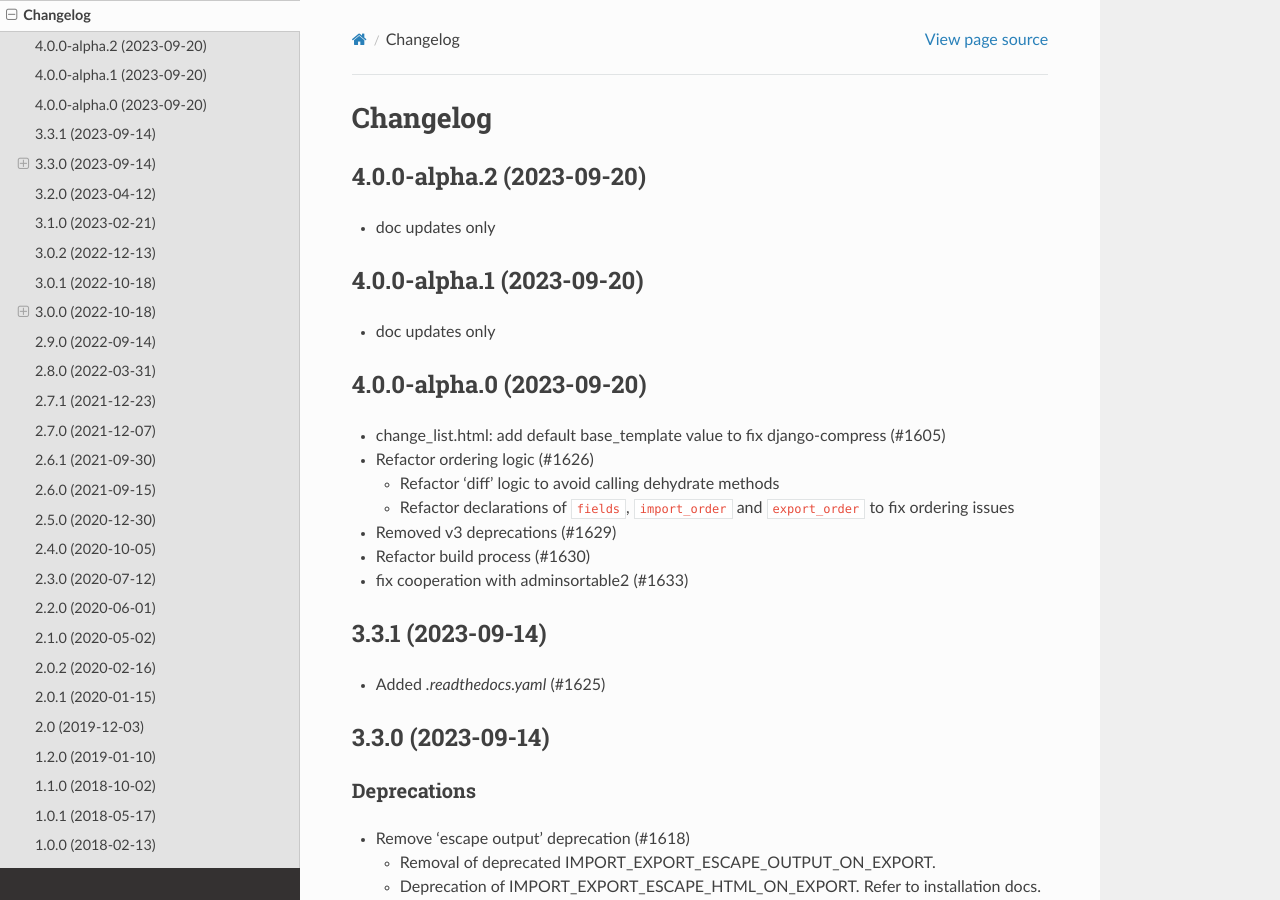
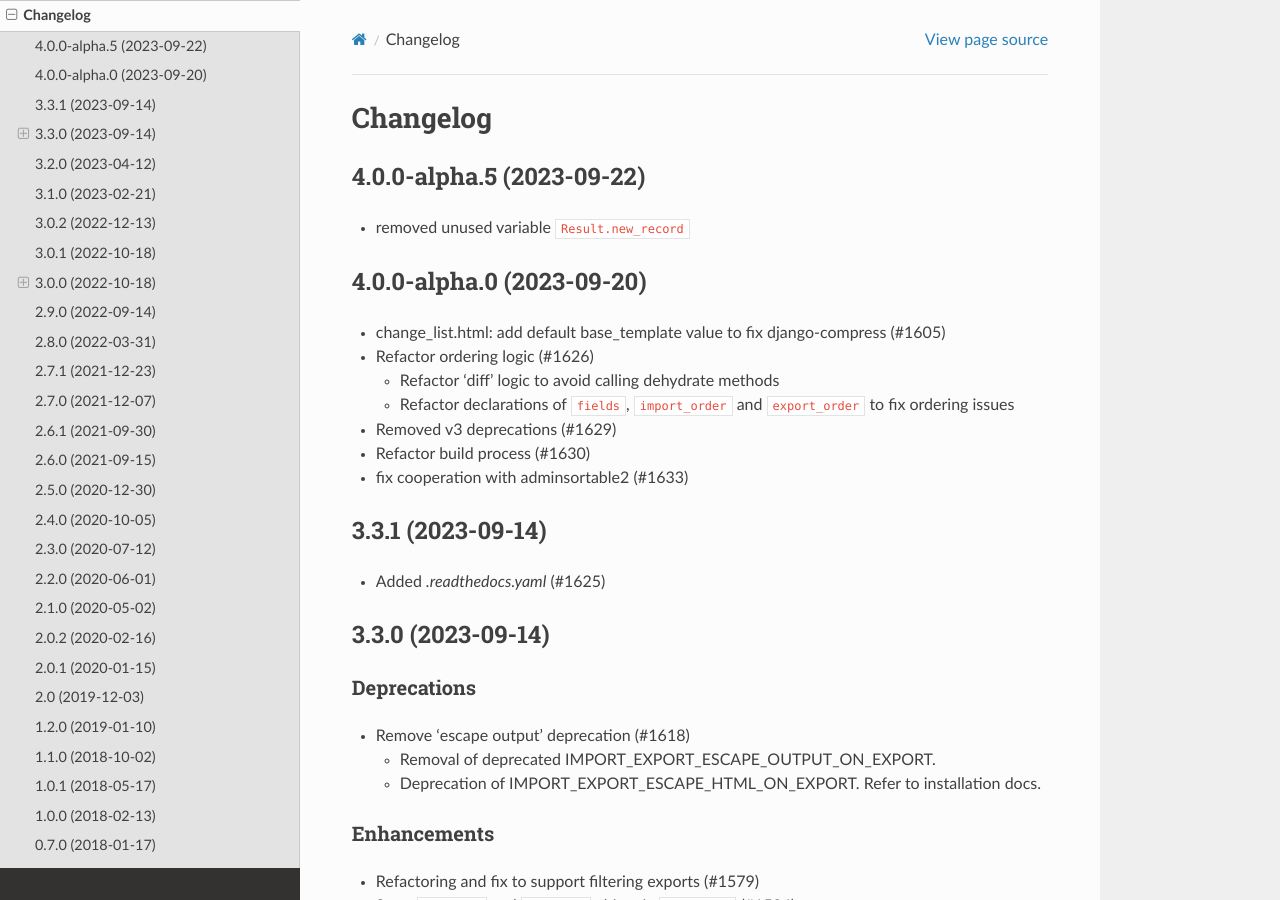
Before and after one commit to django-import-export/django-import-export, a Sphinx documentation site: the page built from docs/changelog.rst, in a window 1280 px wide and 900 px high. Built offline with Sphinx 7.4.7 and the Read the Docs theme 2.0.0, drawn with Linux system fonts in a browser that asks for light colours; pages that are not in the unit, such as notebooks, are missing from menus; the version number could not be read and is left out.

Commit message:
removed unused var new_record

```diff
--- a/docs/changelog.rst
+++ b/docs/changelog.rst
@@ -1,15 +1,10 @@
 Changelog
 =========
 
-4.0.0-alpha.2 (2023-09-20)
+4.0.0-alpha.5 (2023-09-22)
 --------------------------
 
-- doc updates only
-
-4.0.0-alpha.1 (2023-09-20)
---------------------------
-
-- doc updates only
+- removed unused variable ``Result.new_record``
 
 4.0.0-alpha.0 (2023-09-20)
 --------------------------
```
Also changed, not shown: 2 other files.
